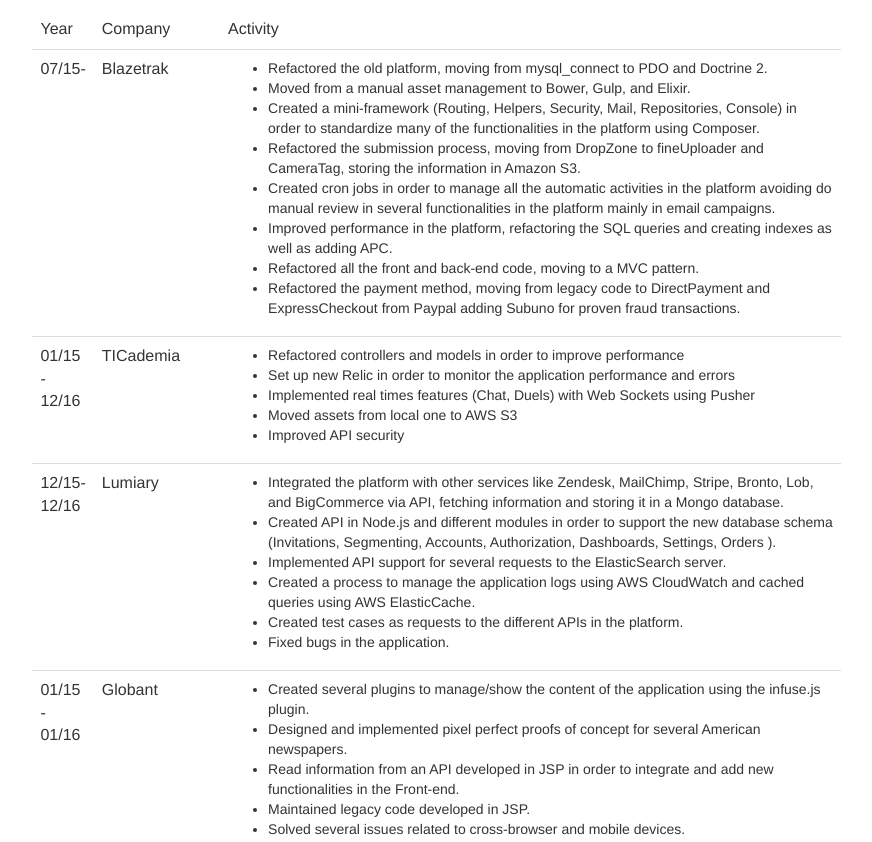
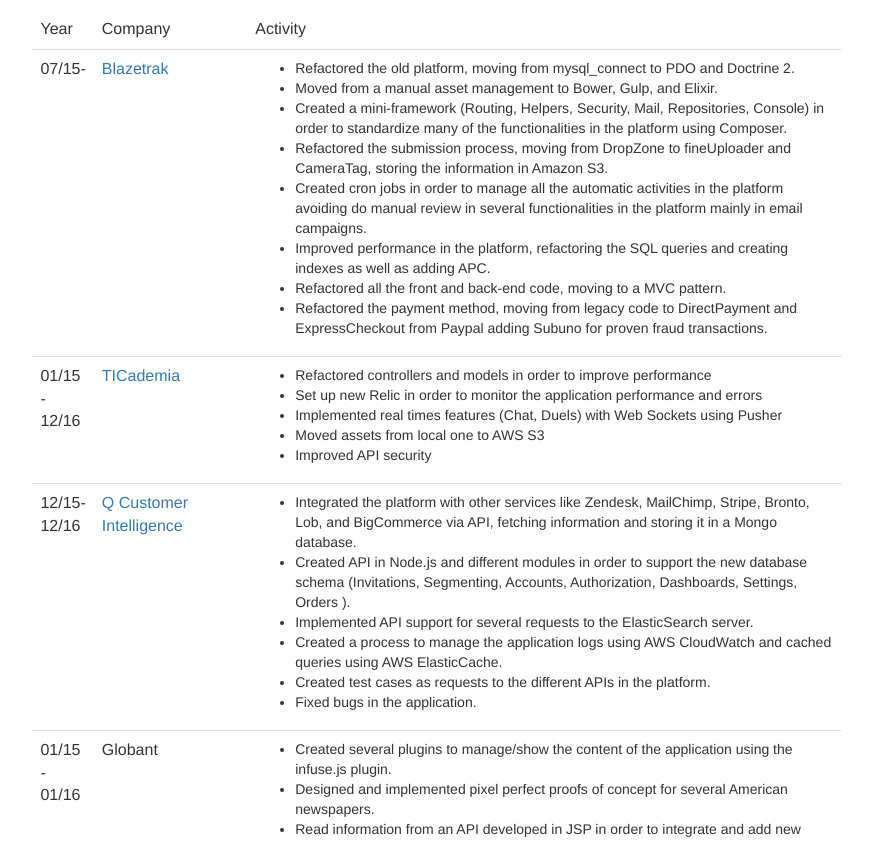
Before and after one commit to afpinedac/afpinedac.github.io, a website: page index.html in a window 1280 px wide. Shown: the part 1082-1924 px from the top of the page, without its empty margins (287-1159 px from the left). Drawn offline with nearby package versions, Linux system fonts and the light colour scheme.

Commit message:
Fixed untracked files

```diff
--- a/index.html
+++ b/index.html
@@ -252,7 +252,7 @@
 
                     <tr>
                         <td>07/15-</td>
-                        <td>Blazetrak</td>
+                        <td><a href="https://blazetrak.com/" target="_blank">Blazetrak</a></td>
                         <td>
 
                             <ul>
@@ -282,7 +282,7 @@
 
                     <tr>
                         <td>01/15 - 12/16</td>
-                        <td>TICademia</td>
+                        <td><a href="https://www.ticademia.guiame.org/">TICademia</a></td>
                         <td>
                             <ul>
                                 <li>Refactored controllers and models in order to improve performance</li>
@@ -297,7 +297,7 @@
 
                     <tr>
                         <td>12/15-12/16</td>
-                        <td>Lumiary</td>
+                        <td><a href="https://www.qcustomer.com/" target="_blank">Q Customer Intelligence</a></td>
                         <td>
                             <ul>
                                 <li>Integrated the platform with other services like Zendesk, MailChimp, Stripe, Bronto,
@@ -382,7 +382,7 @@
                     </tr>
                     <tr>
                         <td>01/12 - 01/13</td>
-                        <td>Optilodging</td>
+                        <td><a href="https://www.optilodging.com/" target="_blank">Optilodging</a></td>
                         <td>
                             <ul>
                                 <li>
```
Also changed, not shown: 1 other file.
